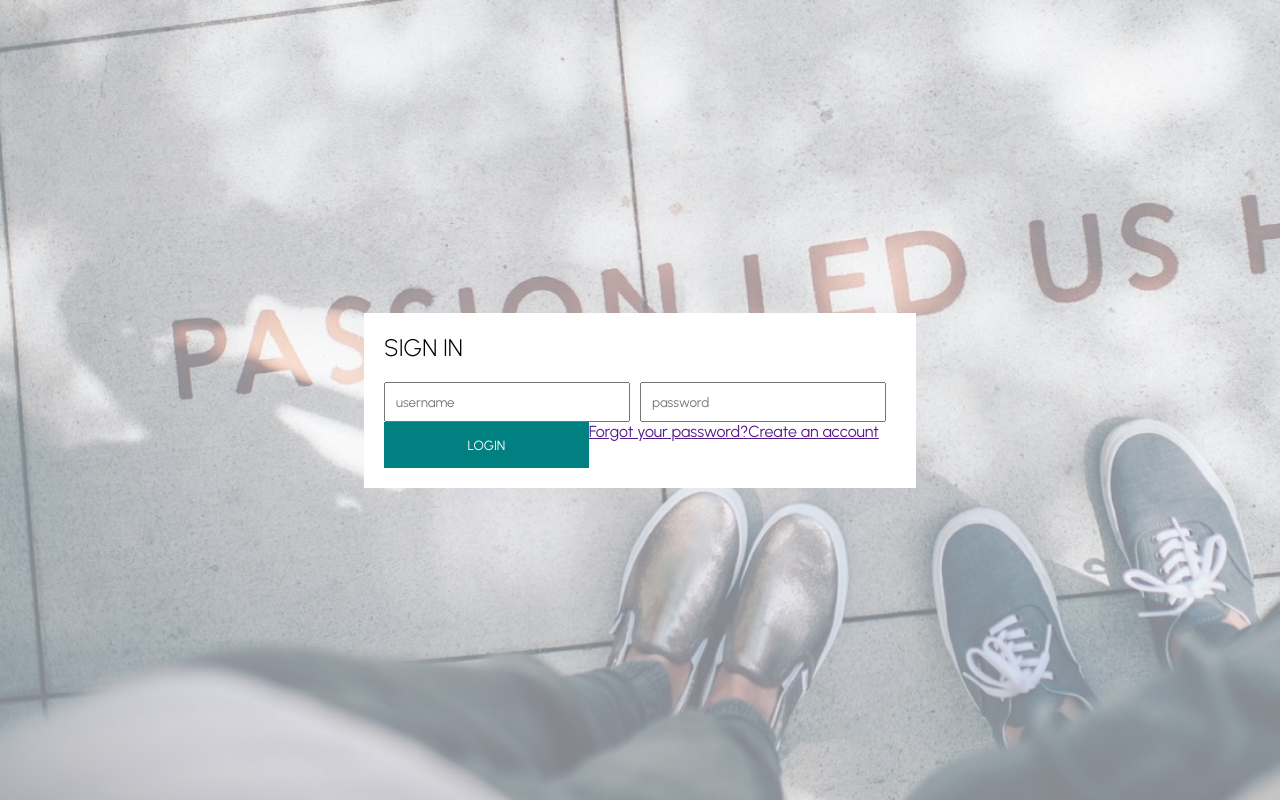
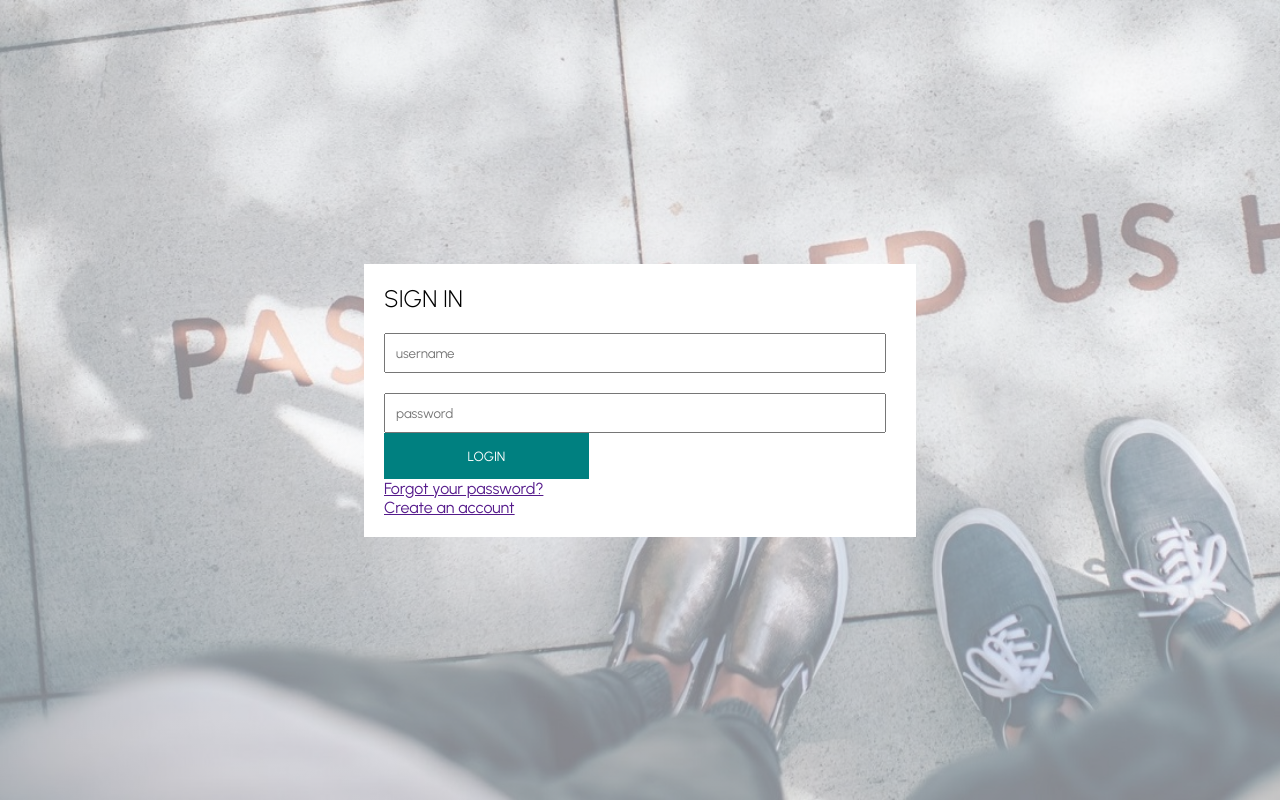
Before and after one commit to AliPooladmast/e-commerce, a React (Create React App) app: page / in a window 1280 px wide. Built offline with nearby package versions, Linux system fonts and the light colour scheme.

Commit message:
feat(login): modify the flex direction to show login form vertically

```diff
--- a/src/pages/Login/login.module.scss
+++ b/src/pages/Login/login.module.scss
@@ -24,7 +24,7 @@
 
   form {
     display: flex;
-    flex-wrap: wrap;
+    flex-direction: column;
   }
 
   input {
```
